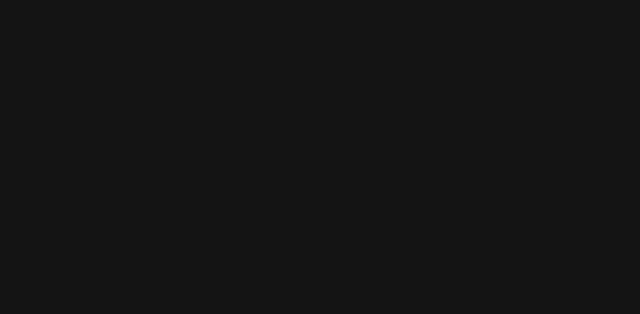
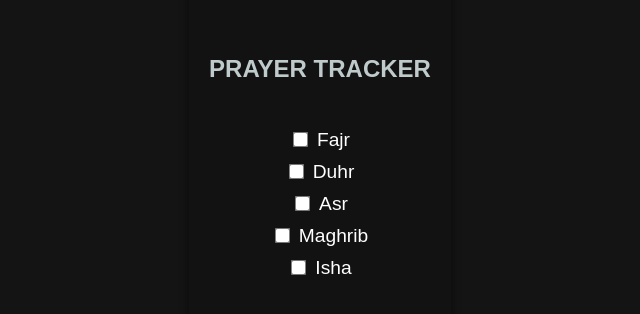
Before and after one commit to akh-mkn/Hackathon-Project-islamic-app-, a React (Create React App) app in the folder frontend/: page /prayer-tracker in a window 1280 px wide. Before the commit this address had no page. Shown: the part 230-544 px from the top of the page, without its empty margins (320-960 px from the left). Built offline with nearby package versions, Linux system fonts and the light colour scheme.

Commit message:
Prayer tracker functionality coded + css.

```diff
--- a/frontend/src/App.js
+++ b/frontend/src/App.js
@@ -3,6 +3,7 @@
 import WelcomePage from "./components/WelcomePage";
 import SupplicationCounter from "./components/SupplicationCounter";
 import DailyInvocationReminder from "./components/DailyInvocationReminder";
+import PrayerTracker from "./components/PrayerTracker";
 
 function App() {
     return (
@@ -11,6 +12,7 @@
                 <Route path="/" element={<WelcomePage />} />
                 <Route path="/supplication-counter" element={<SupplicationCounter />} />
                 <Route path="/daily-dua-reminder" element={<DailyInvocationReminder />} />
+                <Route path="/prayer-tracker" element={<PrayerTracker />} />
             </Routes>
         </Router>
     );
--- /dev/null
+++ b/frontend/src/components/PrayerTracker.css
@@ -0,0 +1,36 @@
+.prayer-tracker-container {
+    text-align: center;
+    color: #fff;
+    background-color: #121212;
+    padding: 20px;
+    border-radius: 10px;
+    max-width: 400px;
+    margin: 50px auto;
+    box-shadow: 0 0 10px rgba(0, 0, 0, 0.5);
+}
+
+h2 {
+    margin-bottom: 20px;
+    font-size: 1.5rem;
+    text-transform: uppercase;
+}
+
+ul {
+    list-style: none;
+    padding: 0;
+}
+
+.prayer-item {
+    margin: 10px 0;
+    font-size: 1.2rem;
+}
+
+.prayer-item.completed {
+    text-decoration: line-through;
+    color: #888;
+}
+
+input[type="checkbox"] {
+    margin-right: 10px;
+    transform: scale(1.2);
+}
--- /dev/null
+++ b/frontend/src/components/PrayerTracker.js
@@ -0,0 +1,46 @@
+import React, { useState } from "react";
+import './PrayerTracker.css';
+
+function PrayerTracker() {
+    // State to track prayers and their completion status
+    const [prayers, setPrayers] = useState([
+        { name: "Fajr", completed: false },
+        { name: "Duhr", completed: false },
+        { name: "Asr", completed: false },
+        { name: "Maghrib", completed: false },
+        { name: "Isha", completed: false },
+    ]);
+
+    // Function to toggle completion status
+    const togglePrayer = (index) => {
+        const updatedPrayers = prayers.map((prayer, i) => {
+            if (i === index) {
+                return { ...prayer, completed: !prayer.completed };
+            }
+            return prayer;
+        });
+        setPrayers(updatedPrayers);
+    };
+
+    return (
+        <div className="prayer-tracker-container">
+            <h2>Prayer Tracker</h2>
+            <ul>
+                {prayers.map((prayer, index) => (
+                    <li key={index} className={`prayer-item ${prayer.completed ? "completed" : ""}`}>
+                        <label>
+                            <input
+                                type="checkbox"
+                                checked={prayer.completed}
+                                onChange={() => togglePrayer(index)}
+                            />
+                            {prayer.name}
+                        </label>
+                    </li>
+                ))}
+            </ul>
+        </div>
+    );
+}
+
+export default PrayerTracker;
--- a/frontend/src/components/WelcomePage.js
+++ b/frontend/src/components/WelcomePage.js
@@ -14,6 +14,9 @@
                 <Link to="/daily-dua-reminder">
                     <button style={{ margin: "10px" }}>Daily Dua Reminder</button>
                 </Link>
+                <Link to="/prayer-tracker">
+                    <button style={{ margin: "10px" }}>Prayer Tracker</button>
+                </Link>
                 {/* Add more buttons as you implement features */}
             </div>
         </div>
```
